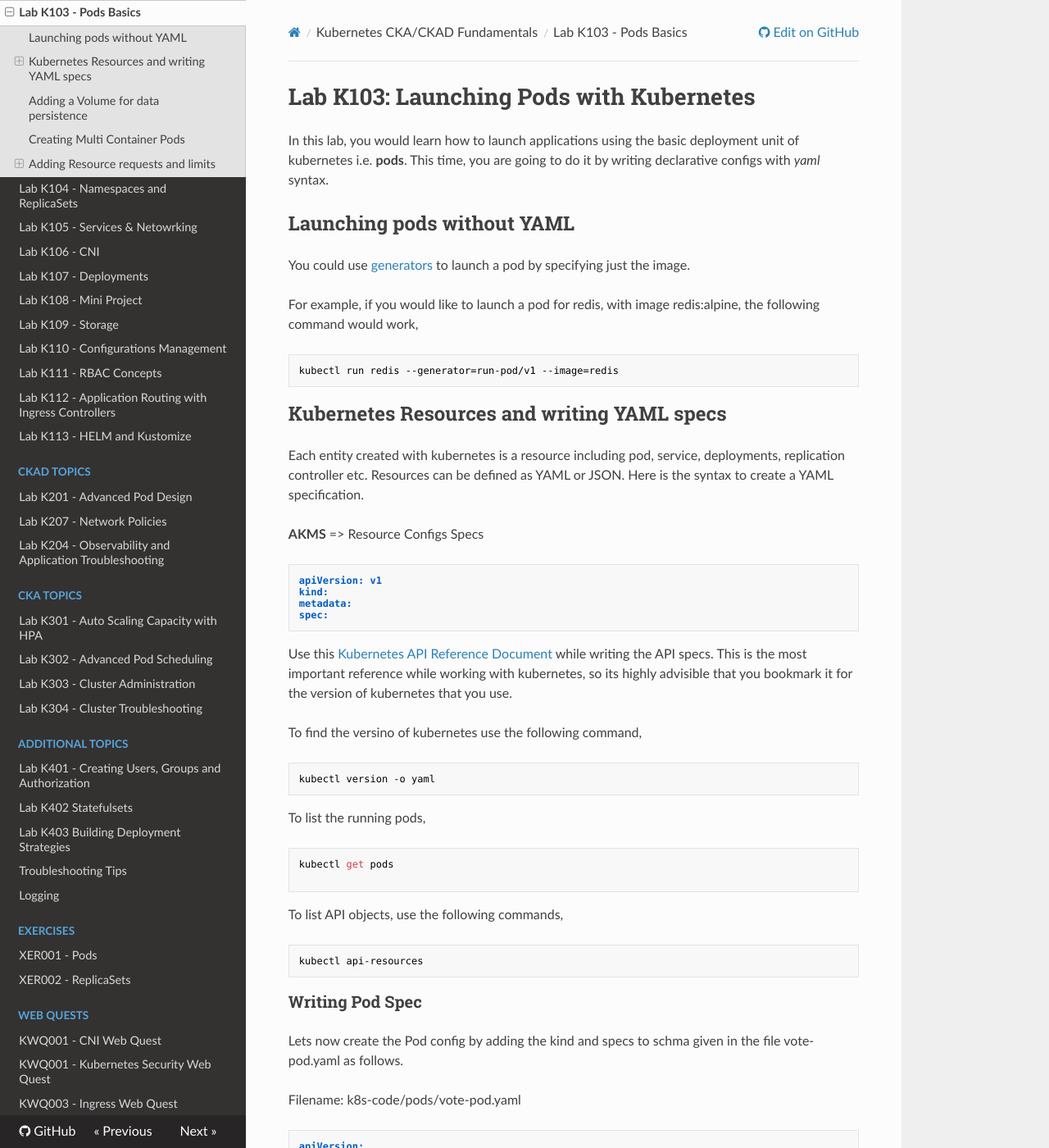
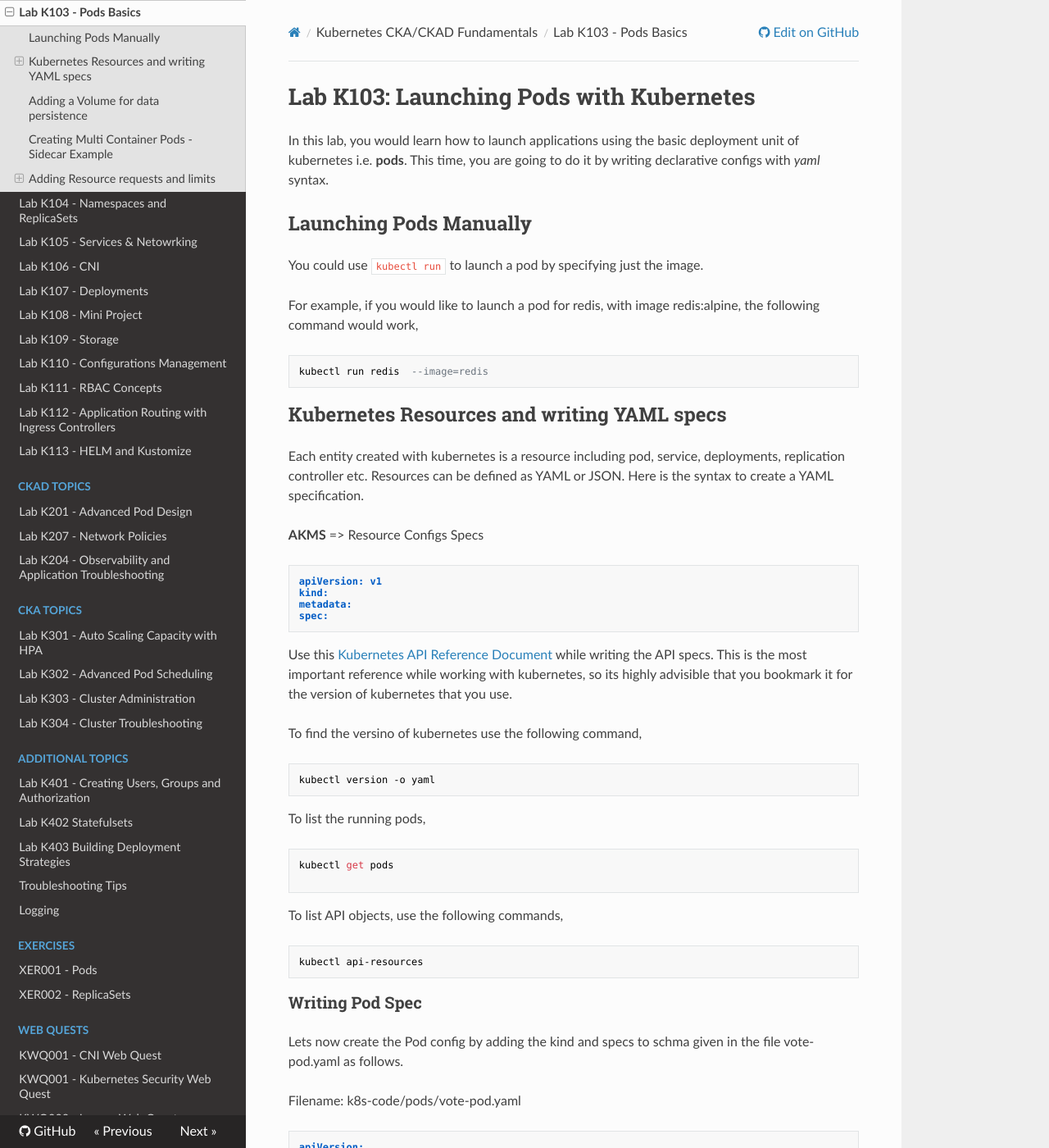
Before and after one commit to schoolofdevops/kubernetes-labguide, an MkDocs documentation site: the page built from chapters/create-and-deploy-kubernetes-pods.md, in a window 1280 px wide and 1400 px high. Shown: the whole window at 82% size. Built offline with MkDocs 1.6.1, drawn with Linux system fonts in a browser that asks for light colours; nearby versions of some CDN libraries; old or Windows-style settings are respelled for this version of MkDocs; some of the changed text lies outside the part shown.

Commit message:
updated pods

````diff
--- a/chapters/create-and-deploy-kubernetes-pods.md
+++ b/chapters/create-and-deploy-kubernetes-pods.md
@@ -2,14 +2,14 @@
 
 In this lab, you would learn how to launch applications using  the basic deployment unit of kubernetes i.e. **pods**. This time, you are going to do it by writing declarative configs with *yaml* syntax.
 
-## Launching pods without YAML
+## Launching Pods Manually
 
-You could use [generators](https://kubernetes.io/docs/reference/kubectl/conventions/#generators) to launch a pod by specifying just the image.
+You could use ``` kubectl run ``` to launch a pod by specifying just the image.
 
 For example, if you would like to launch a pod for redis, with image redis:alpine, the following command would work,
 
 ```
-kubectl run redis --generator=run-pod/v1 --image=redis
+kubectl run redis  --image=redis
 ```
 
 
@@ -130,6 +131,8 @@
 kubectl get po
 
 kubectl get pods -o wide
+
+kubectl get pods --show-labels
 
 kubectl get pods vote
 ```
@@ -222,7 +225,7 @@
 
 
 
-## Creating Multi Container Pods
+## Creating Multi Container Pods - Sidecar Example
 
 file: multi_container_pod.yml
 
````
Also changed, not shown: other parts of chapters/create-and-deploy-kubernetes-pods.md (+4 -3 lines), chapters/install_kubernetes_with_kubeadm.md (+1 -1 lines).
